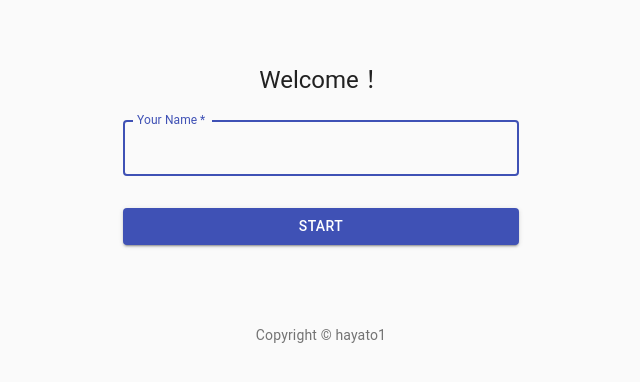
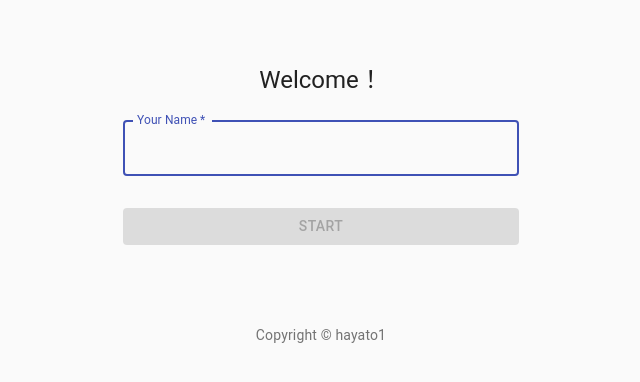
Before and after one commit to HayatoMoromasa/idobatakaigi, a React (Create React App) app: page / in a window 1280 px wide. Shown: the top 382 px of the page, without its empty margins (319-959 px from the left). Built offline with nearby package versions, Linux system fonts and the light colour scheme.

Commit message:
setName by clicking button

```diff
--- a/src/components/SignIn.js
+++ b/src/components/SignIn.js
@@ -1,4 +1,4 @@
-import React from 'react';
+import React, { useEffect, useState } from 'react';
 import Button from '@material-ui/core/Button';
 import CssBaseline from '@material-ui/core/CssBaseline';
 import TextField from '@material-ui/core/TextField';
@@ -46,6 +46,13 @@
 
 export default function SignIn({ setName }) {
   const classes = useStyles();
+  const [disabled, setDisabled] = useState(true);
+  const [string, setString] = useState('');
+  console.log({ disabled, string });
+  useEffect(() => {
+      const disabled = string === ''
+      setDisabled(disabled)
+  }, [string]);
 
   return (
     <Container component="main" maxWidth="xs">
@@ -64,6 +71,7 @@
             label="Your Name"
             name="name"
             autoFocus
+            onChange={(e) => setString(e.target.value)}
           />
           <Button
             type="submit"
@@ -71,6 +79,7 @@
             variant="contained"
             color="primary"
             className={classes.submit}
+            disabled={disabled}
           >
             Start
           </Button>
```
